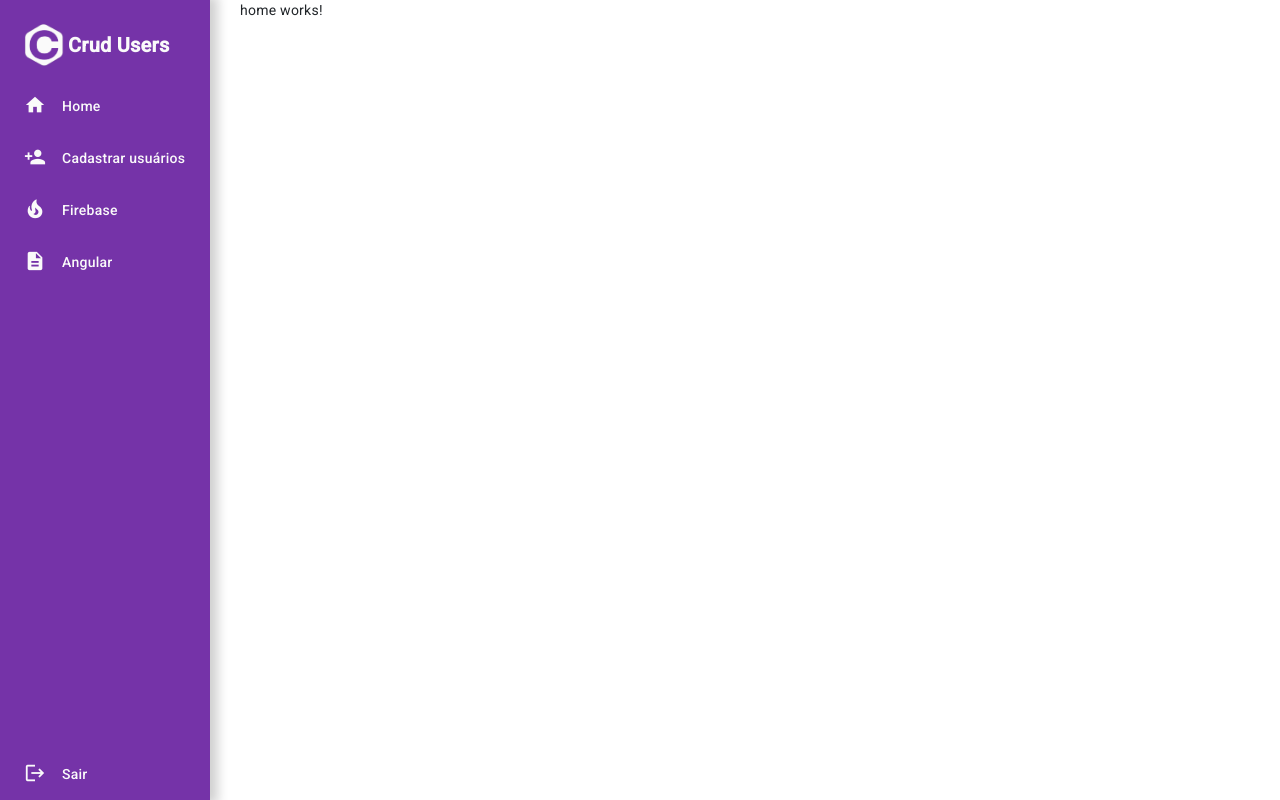
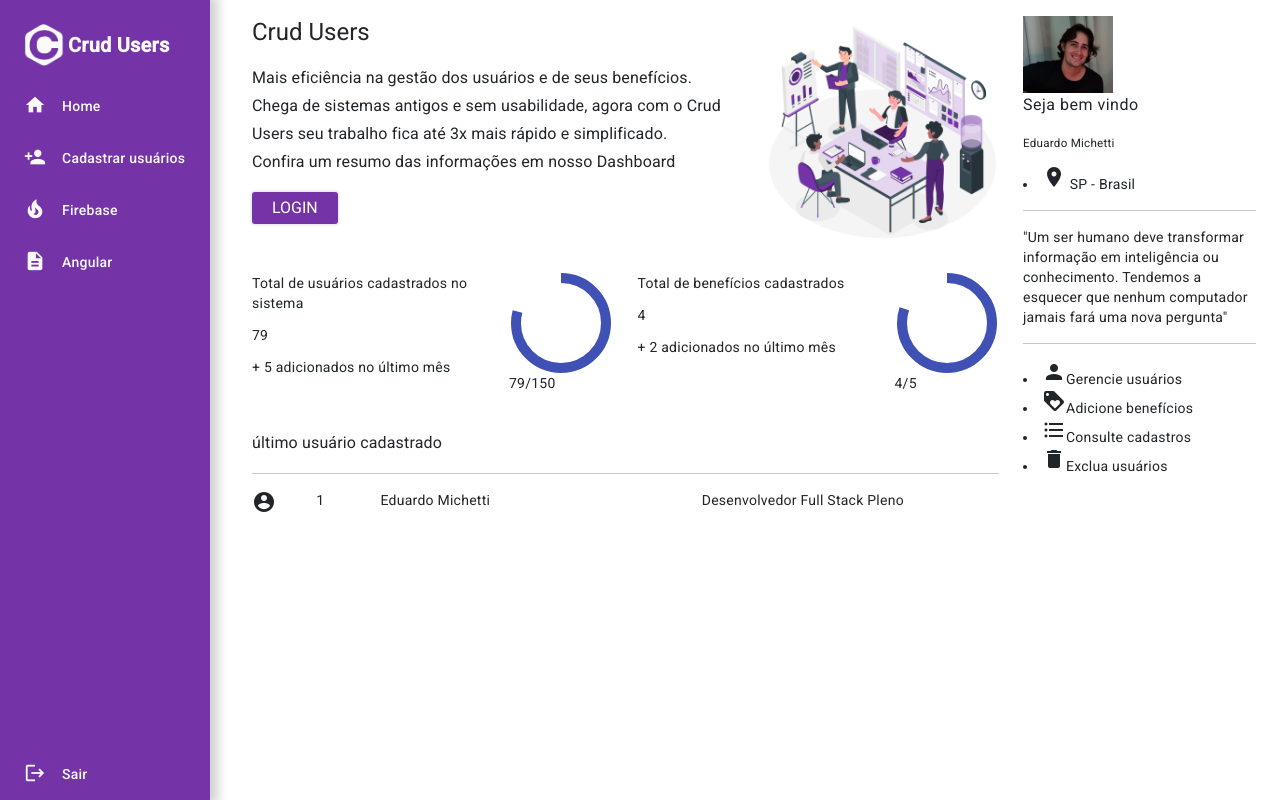
Before and after one commit to EduardoMichetti/angular17CrudFirebase, an Angular app: page /home in a window 1280 px wide. Built offline with nearby package versions, Linux system fonts and the light colour scheme.

Commit message:
Tela Home: Estrutura HTML

```diff
--- a/src/app/app.module.ts
+++ b/src/app/app.module.ts
@@ -2,6 +2,7 @@
 import { BrowserModule } from '@angular/platform-browser';
 import { FormsModule } from '@angular/forms';
 import { MatIconModule } from '@angular/material/icon';
+import {MatProgressSpinnerModule} from '@angular/material/progress-spinner';
 
 import { AppRoutingModule } from './app-routing.module';
 import { AppComponent } from './app.component';
@@ -25,6 +26,7 @@
     AppRoutingModule,
     FormsModule,
     MatIconModule,
+    MatProgressSpinnerModule
   ],
   providers: [
     provideAnimationsAsync()
--- a/src/app/pages/home/home.component.html
+++ b/src/app/pages/home/home.component.html
@@ -1,2 +1,118 @@
 <app-menu></app-menu>
-<p>home works!</p>
+
+<div class="container-fluid pt-3">
+  <div class="row">
+    <!-- LADO ESQUERDO DA TELA -->
+     <div class="col-12 col-lg-9">
+      <div class="card-info">
+        <div class="row">
+          <div class="col-12 col-md-8">
+            <h1 class="titulo">
+              Crud Users
+            </h1>
+
+            <h3 class="subtitulo">
+              Mais eficiência na gestão dos <span>usuários</span> e de seus benefícios.
+              Chega de sistemas antigos e sem usabilidade, agora com o <span>Crud Users</span> seu trabalho fica
+              até 3x mais rápido e simplificado. <br>
+              Confira um resumo das informações em nosso <span>Dashboard</span>
+            </h3>
+
+            <app-botao textButton="Iniciar" routerLink="/usuarios"></app-botao>
+          </div>
+          <div class="col-12 col-md-4">
+            <img src="../../../assets/dashboard.png" width="100%">
+          </div>
+        </div>
+      </div>
+
+      <!-- PARTE DE BAIXO DA TELA -->
+      <div class="row mt-4">
+        <!-- CARD-SPINNER-ESQUERDA -->
+        <div class="col-6">
+          <div class="card-info">
+            <div class="row">
+              <div class="col-8">
+                <p class="texto-card">Total de usuários cadastrados no sistema</p>
+                <p class="numero-card">79</p>
+                <p class="destaque-card">+ 5 adicionados no último mês</p>
+              </div>
+              <div class="col-4">
+                <mat-progress-spinner
+                              class="example-margin mx-auto color-spinner"
+                              mode="determinate"
+                              value="79">
+                </mat-progress-spinner>
+                <p class="info-spinner">79/150</p>
+              </div>
+            </div>
+          </div>
+        </div>
+
+        <!-- CARD-SPINNER-DIREITA -->
+        <div class="col-6">
+          <div class="card-info">
+            <div class="row">
+              <div class="col-8">
+                <p class="texto-card">Total de benefícios cadastrados</p>
+                <p class="numero-card">4</p>
+                <p class="destaque-card">+ 2 adicionados no último mês</p>
+              </div>
+              <div class="col-4">
+                <mat-progress-spinner
+                              class="example-margin mx-auto color-spinner"
+                              mode="determinate"
+                              value="80">
+                </mat-progress-spinner>
+                <p class="info-spinner">4/5</p>
+              </div>
+            </div>
+          </div>
+        </div>
+
+        <!-- CARD USUARIO CADASTRADO -->
+         <div class="col-12 mt-4">
+            <div class="card-info">
+              <h3 class="titulo">
+                último usuário cadastrado
+              </h3>
+
+              <hr class="hr">
+
+              <div class="row">
+                <div class="col-1"> <mat-icon class="texto-p">account_circle</mat-icon> </div>
+                <div class="col-1"> <p class="texto-p">1</p> </div>
+                <div class="col"> <p class="texto-p">Eduardo Michetti</p> </div>
+                <div class="col"> <p class="texto-p">Desenvolvedor Full Stack Pleno</p> </div>
+              </div>
+            </div>
+         </div>
+      </div>
+
+     </div>
+
+    <!-- LADO DIREITO DA TELA -->
+     <div class="col-12 col-lg-3">
+      <div class="card-info">
+        <div class="container-perfil">
+          <img src="../../../assets/img-perfil.png" class="img-perfil" width="90px">
+          <h4>Seja bem vindo</h4>
+          <h5>Eduardo Michetti</h5>
+          <li> <mat-icon>location_on</mat-icon> SP - Brasil </li>
+        </div>
+
+        <hr class="hr">
+        <p class="texto-p">"Um ser humano deve transformar informação em inteligência ou conhecimento. Tendemos a esquecer que nenhum computador jamais fará uma nova pergunta"
+        </p>
+        <hr class="hr">
+
+        <li> <mat-icon>person</mat-icon>Gerencie usuários </li>
+        <li> <mat-icon>loyalty</mat-icon>Adicione benefícios </li>
+        <li> <mat-icon>format_list_bulleted</mat-icon>Consulte cadastros </li>
+        <li> <mat-icon>delete</mat-icon>Exclua usuários </li>
+
+      </div>
+     </div>
+
+  </div>
+</div>
```
